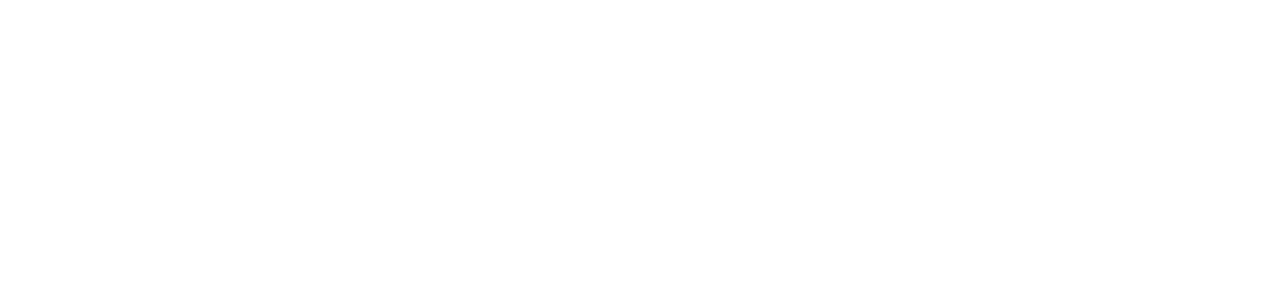
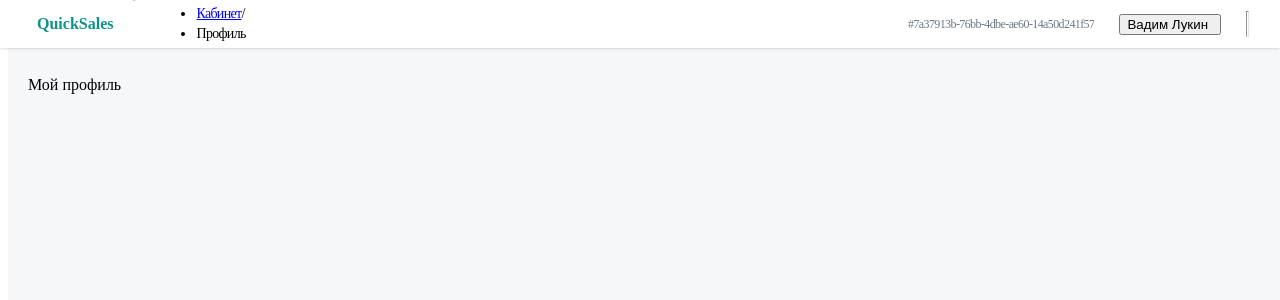
Before and after one commit to examlet/test4, a Nuxt app: page /cabinet/profile in a window 1280 px wide. Before the commit this address had no page. Shown: the top 300 px of the page. Built offline with nearby package versions, Linux system fonts and the light colour scheme.

Commit message:
first commit

```diff
--- a/src/components/QBreadcrumb.vue
+++ b/src/components/QBreadcrumb.vue
@@ -1,13 +1,15 @@
 <script setup lang="ts">
 import { PropType } from 'nuxt3/dist/app/compat/capi';
 
+const router = useRoute();
+
 const props = defineProps({
-    url: { type: String, required: true },
+    url: { type: String, required: false },
     titles: { type: Array as PropType<string[]>, required: true }
 })
 
 const breadcrumbs = computed<{ url: string; title: string }[]>(() => {
-    const urls = props.url.split("/");
+    const urls = props.url ? props.url.split("/") : router.path.split("/");
     urls.shift()
 
     const urlsFormatted = urls.map((url: string, i: number) => {
@@ -32,7 +34,7 @@
 </script>
 
 <template>
-    <ul class="flex flex-wrap text-base w0">
+    <ul class="flex text-base w0">
         <li v-for="(item, index) in breadcrumbs" :key="`item${index}`">
             <NuxtLink
                 v-if="index < breadcrumbs.length - 1"
--- a/src/layouts/cabinet.vue
+++ b/src/layouts/cabinet.vue
@@ -1,6 +1,5 @@
 <script setup lang="ts">
 import QDropdown from "../components/QDropdown.vue";
-const router = useRoute();
 const drawerCollapsed = ref(true);
 const toggleDrawer = () => (drawerCollapsed.value = !drawerCollapsed.value);
 </script>
@@ -18,27 +17,32 @@
           <div class="ml-5px text-base font-bold">
             <span>QuickSales</span>
           </div>
-          <hr class="h-50% w-1px border-l border-[#e1e3e6] mx-5" />
-          <QBreadcrumb :url="router.path" :titles="['Кабинет']" class="text-black" />
+
+          <div class="hidden sm:flex">
+            <hr class="h-50% w-1px border-l border-[#e1e3e6] mx-5" />
+            <slot name="breadcrumb"/>
+          </div>
+
         </div>
 
         <div class="flex h-full items-center">
-          <div class="block sm:hidden i-carbon-user-profile" />
-          <div class="hidden md:block text-[#6d7885] mr-20px truncate text-sm tracking-tighter fw200 select-text">
+          <NuxtLink to="/cabinet/profile" class="block sm:hidden i-carbon-user-profile cursor-pointer hover:text-teal-700" />
+
+          <div class="hidden md:block text-[#6d7885] mr-20px truncate text-xs tracking-tighter fw200 select-text !selection:bg-teal-700 !selection:bg-opacity-20">
             #7a37913b-76bb-4dbe-ae60-14a50d241f57
           </div>
           <QDropdown class="hidden sm:block">
             <QButton tertiary class="flex items-center mx-5px">
-              <span class="mr-10px">Вадим Лукин</span>
+              <span class="mr-5px">Вадим Лукин</span>
               <div class="text-base i-carbon-caret-down" />
             </QButton>
 
             <template #content>
-              <NuxtLink to="#" class="flex items-center hover:bg-[#f5f7f9] mb-5px px-10px rounded-sm py-2px">
+              <NuxtLink to="/cabinet/profile" class="flex items-center hover:bg-[#f5f7f9] mb-5px px-10px rounded-sm py-2px">
                 <div class="h-12px w-12px mt-1px mr-8px i-carbon-user-profile" />
                 <span>Мой профиль</span>
               </NuxtLink>
-              <NuxtLink to="#" class="flex items-center hover:bg-[#f5f7f9] mb-5px px-10px rounded-sm py-2px">
+              <NuxtLink to="/cabinet/balance" class="flex items-center hover:bg-[#f5f7f9] mb-5px px-10px rounded-sm py-2px">
                 <div class="h-12px w-12px mt-1px mr-8px i-carbon-currency-ruble" />
                 <span>Баланс</span>
               </NuxtLink>
@@ -50,6 +54,7 @@
                 <div class="h-12px w-12px mt-1px mr-8px i-carbon-ai-status-in-progress" />
                 <span>Поддержка</span>
               </NuxtLink>
+              <hr class="op20 mx-20px my-2" />
               <NuxtLink to="#" class="flex items-center hover:bg-[#f5f7f9] mb-5px px-10px rounded-sm py-2px">
                 <div class="h-12px w-12px mt-1px mr-8px i-carbon-login" />
                 <span>Выйти</span>
--- /dev/null
+++ b/src/pages/cabinet/balance.vue
@@ -0,0 +1,13 @@
+<script lang="ts" setup></script>
+
+<template>
+    <NuxtLayout name="cabinet">
+        <template #breadcrumb>
+            <QBreadcrumb :titles="['Кабинет', 'Баланс']" class="text-black tracking-tighter text-sm" />
+        </template>
+
+        <div class="cabinet__content p-20px h-full grid grid-rows-[auto_auto_1fr] gap-5px">
+            Баланс
+        </div>
+    </NuxtLayout>
+</template>
--- a/src/pages/cabinet/index.vue
+++ b/src/pages/cabinet/index.vue
@@ -9,6 +9,9 @@
 
 <template>
     <NuxtLayout name="cabinet">
+        <template #breadcrumb>
+            <QBreadcrumb :titles="['Кабинет']" class="text-black tracking-tighter text-sm" />
+        </template>
         <div class="cabinet__content p-20px h-full grid grid-rows-[auto_auto_1fr] gap-5px">
             <div class="bg-[#fff] border-1px border-[#e1e3e6] rounded p2">
                 <div
--- /dev/null
+++ b/src/pages/cabinet/profile.vue
@@ -0,0 +1,13 @@
+<script lang="ts" setup></script>
+
+<template>
+    <NuxtLayout name="cabinet">
+        <template #breadcrumb>
+            <QBreadcrumb :titles="['Кабинет', 'Профиль']" class="text-black tracking-tighter text-sm hidden sm:block" />
+        </template>
+
+        <div class="cabinet__content p-20px h-full grid grid-rows-[auto_auto_1fr] gap-5px">
+            Мой профиль
+        </div>
+    </NuxtLayout>
+</template>
```
